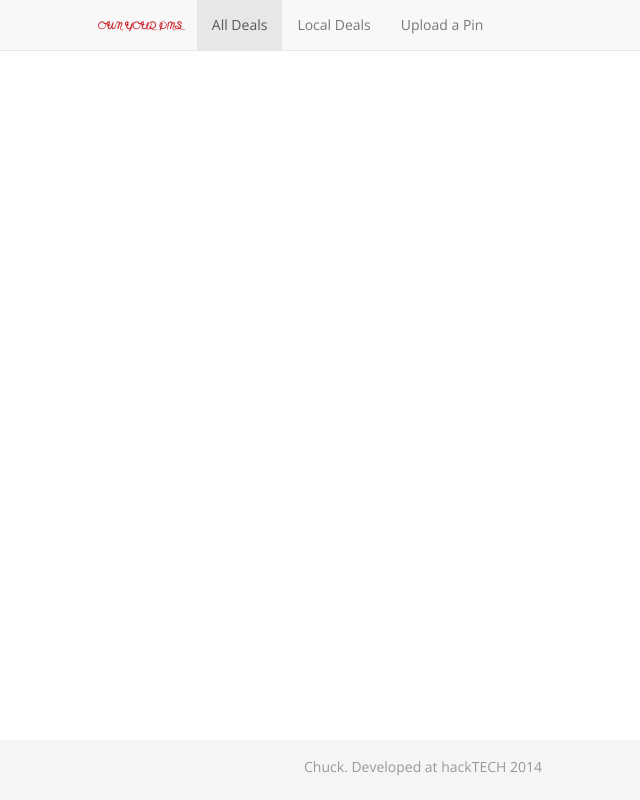
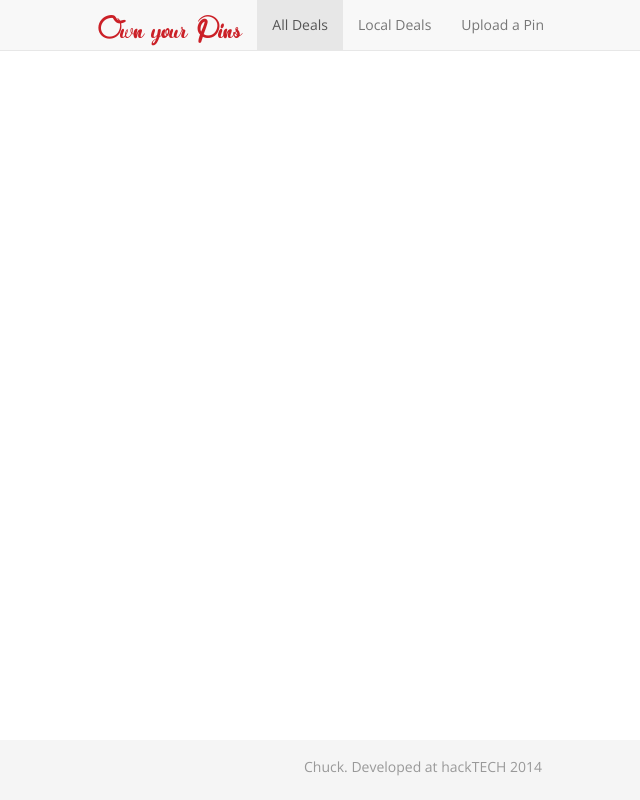
Before and after one commit to srrvnn/chuck, a plain HTML site: page index.html in a window 1280 px wide. Shown: the whole page, without its empty margins (217-857 px from the left). Drawn offline with nearby package versions, Linux system fonts and the light colour scheme; no server answers; files whose address does not match are found by name.

Commit message:
changes to font and color

```diff
--- a/css/style.css
+++ b/css/style.css
@@ -16,6 +16,8 @@ html, body {
 
 	font-family: "Royal_Chicken" !important;
 	color: rgb(203,32,39) !important;
+
+	font-size: 54px;
 }
 
 .container {
--- a/index.html
+++ b/index.html
@@ -59,7 +59,7 @@
 						<span class="icon-bar"></span>
 						<span class="icon-bar"></span>
 					</button>
-					<a class="navbar-brand" href="/"> OWN YOUR PINS <!-- <img src="images/logo.png" height="50px" style="margin-top: -10px"/> --> </a>
+					<a class="navbar-brand" href="/"> Own your Pins <!-- <img src="images/logo.png" height="50px" style="margin-top: -10px"/> --> </a>
 				</div>
 				<div class="collapse navbar-collapse">
 					<ul class="nav navbar-nav">
```
Also changed, not shown: newpin.html (+2 -2 lines).
